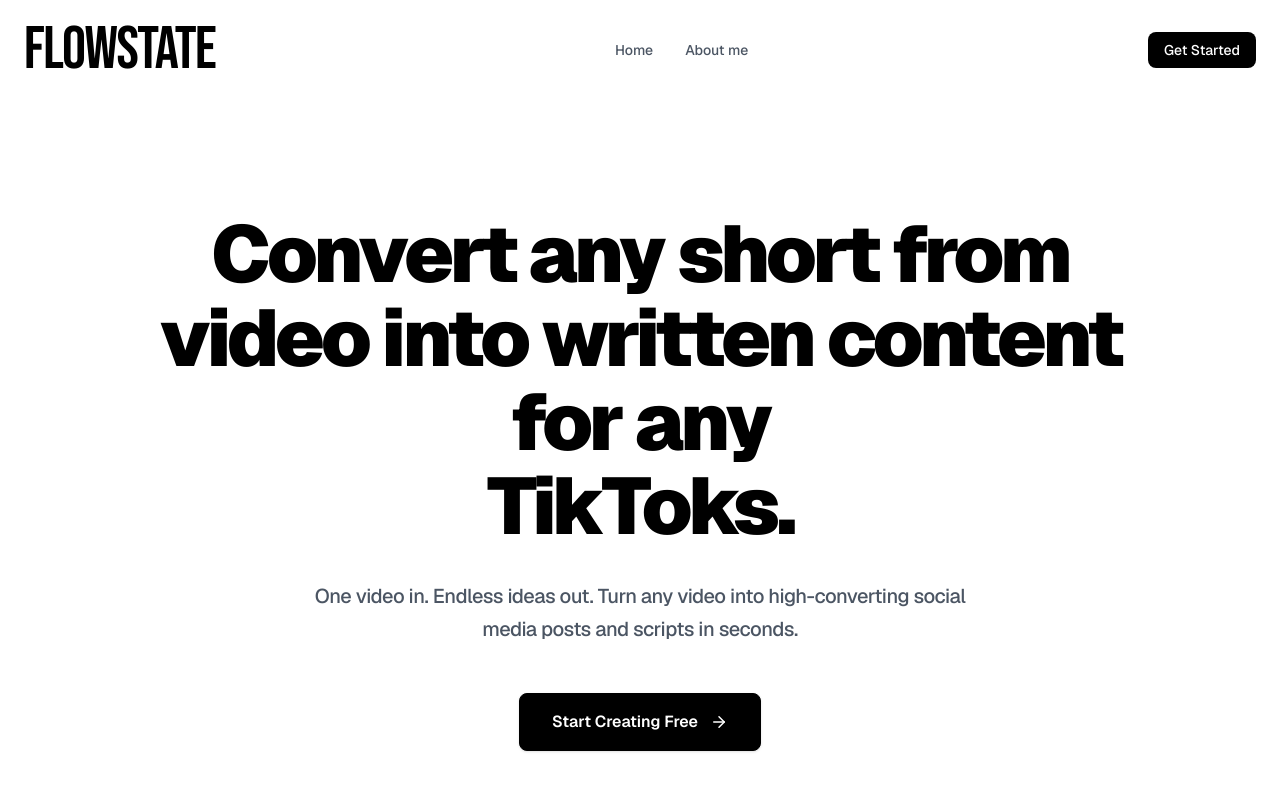
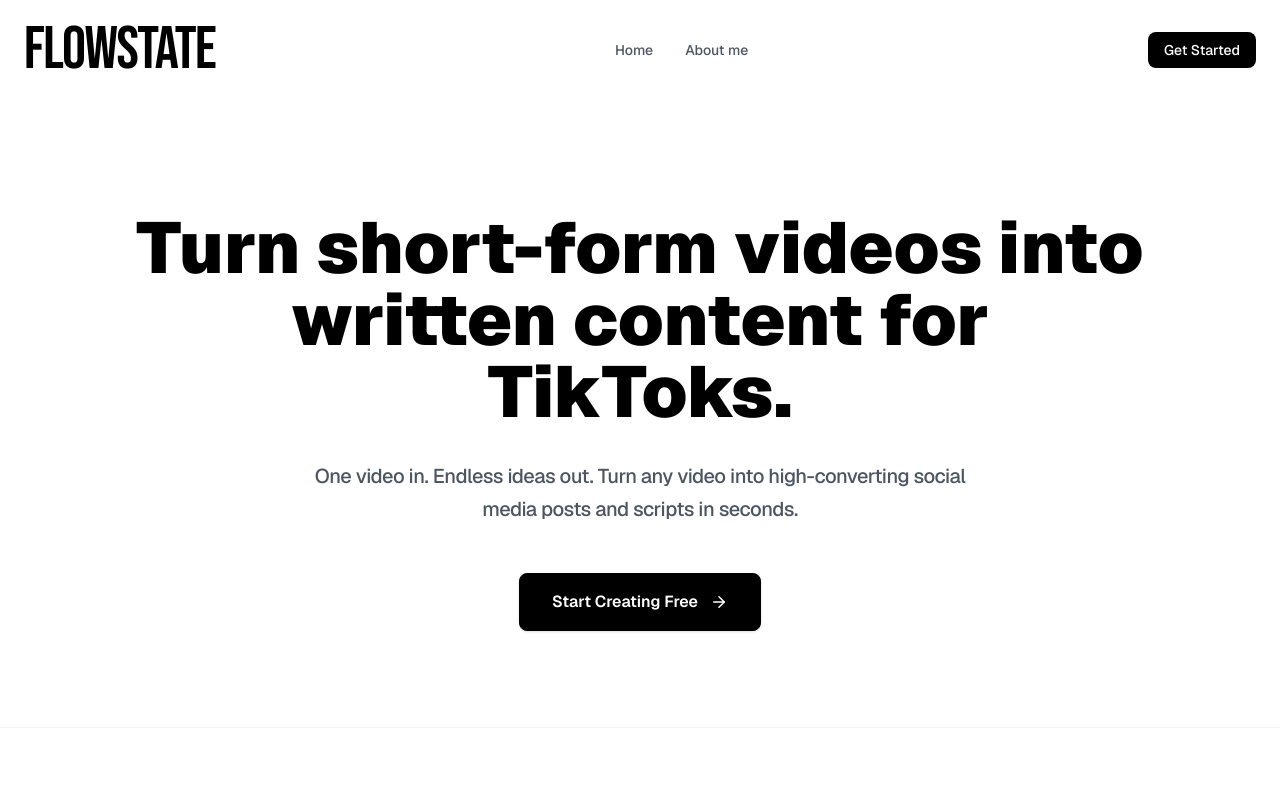
Before and after one commit to devendraprabhu/SketchFlow, a React (Vite) app: page / in a window 1280 px wide. Shown: the top 800 px of the page. Built offline with nearby package versions, Linux system fonts and the light colour scheme.

Commit message:
Fixed the tagline again

```diff
--- a/src/components/Landing.jsx
+++ b/src/components/Landing.jsx
@@ -33,8 +33,8 @@
         <div className="flex flex-col items-center text-center space-y-8">
 
           {/* Headline */}
-          <h1 className="text-7xl md:text-8xl lg:text-[5rem] font-black tracking-tighter text-black leading-[1.05] max-w-5xl">
-            Convert any short from video into written content for any{" "}
+          <h1 className="text-5xl md:text-5xl lg:text-[4.5rem] font-black  text-black  max-w-7xl">
+            Turn short-form videos into written content for
             <span
               key={index}
               className="block text-black transition-all duration-500 ease-out"
```
